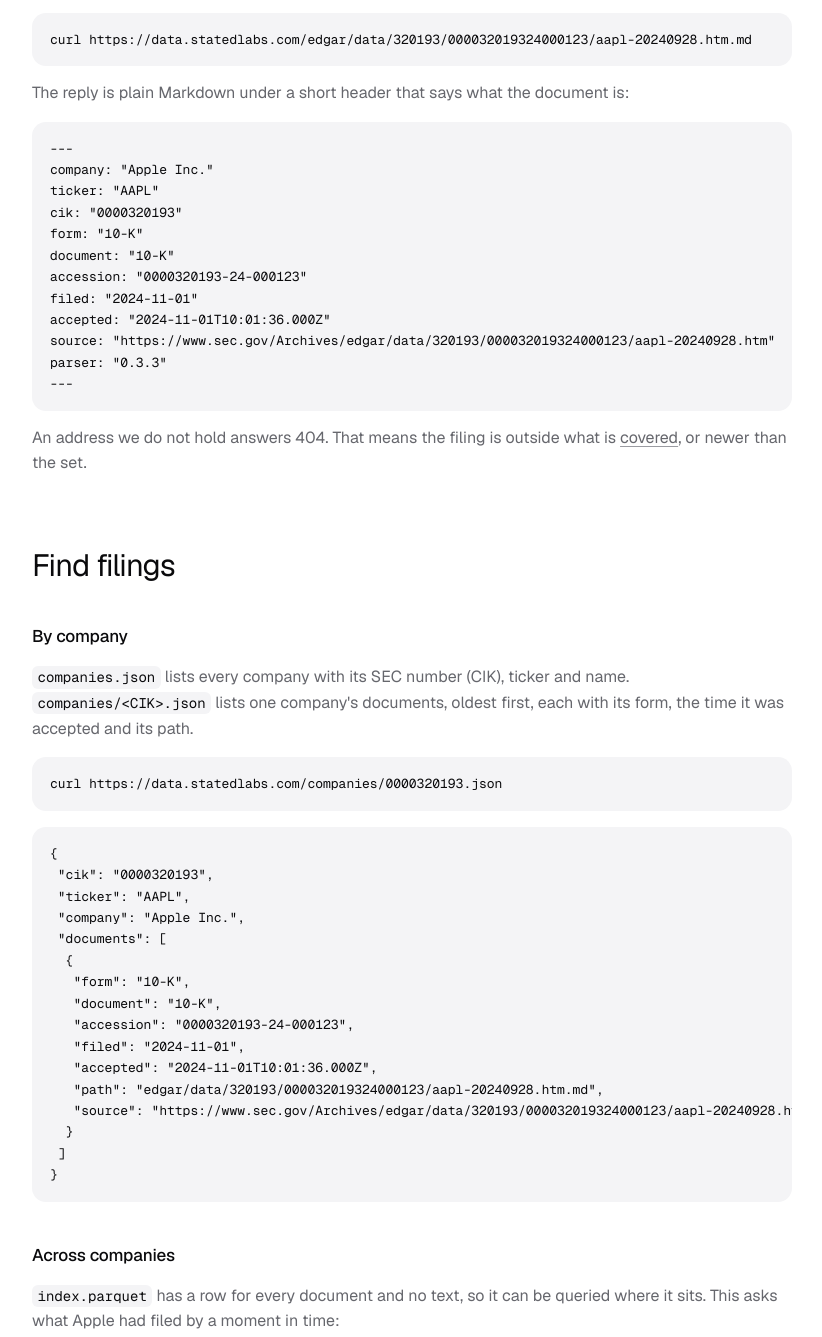
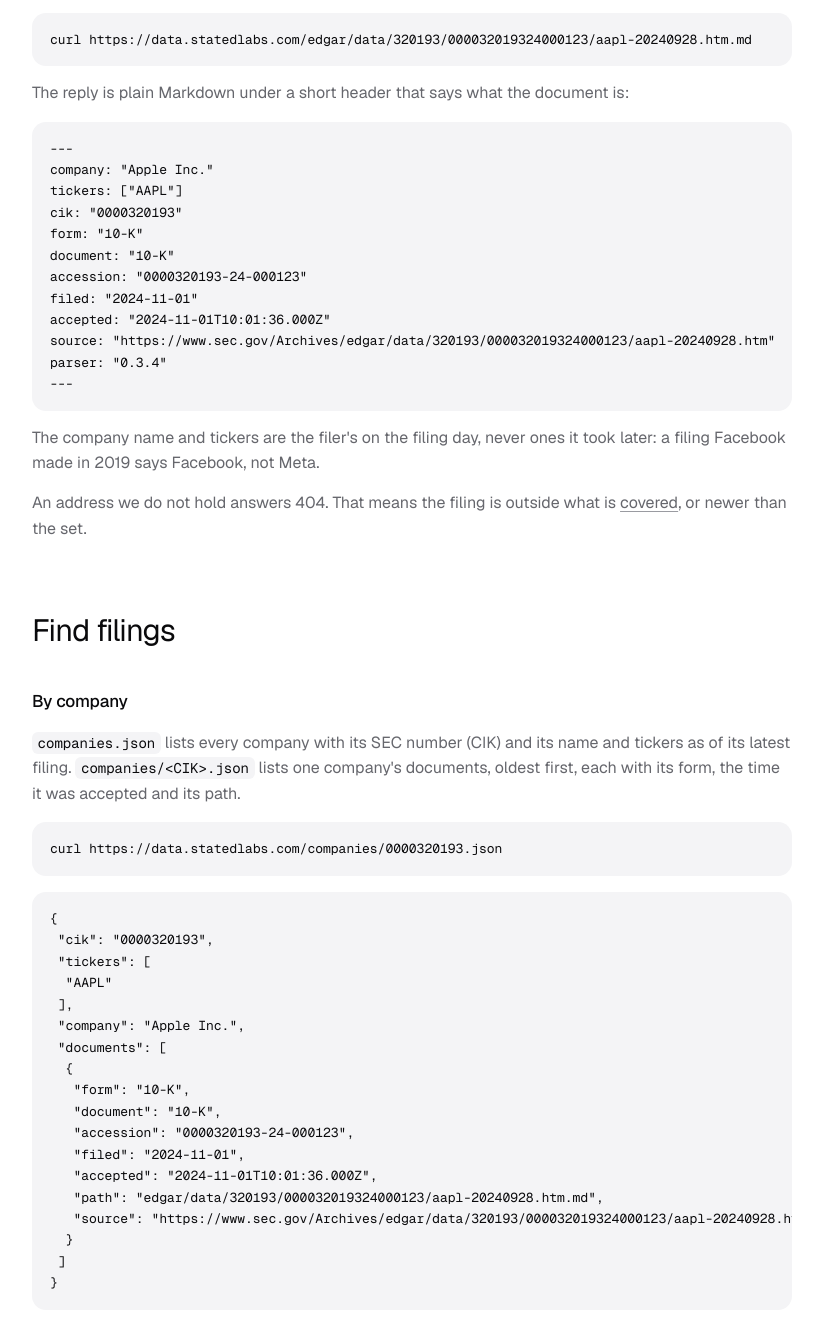
Before and after one commit to zmccormick7/Stated, a plain HTML site: page site/filings/index.html in a window 1280 px wide. Shown: the part 1700-3037 px from the top of the page, without its empty margins (228-1050 px from the left). Drawn offline with nearby package versions, Linux system fonts and the light colour scheme.

Commit message:
Filings page: company and tickers are the filer's on the filing day
The header's ticker is now tickers, a list, and both it and company are as
of the filing day, never later ones.

Co-Authored-By: Claude Fable 5.2 <noreply@anthropic.com>

```diff
--- a/site/filings/index.html
+++ b/site/filings/index.html
@@ -206,7 +206,7 @@ The following table shows net sales by category for 2024, 2023 and 2022 (dollars
   <p>The reply is plain Markdown under a short header that says what the document is:</p>
 <pre>---
 company: "Apple Inc."
-ticker: "AAPL"
+tickers: ["AAPL"]
 cik: "0000320193"
 form: "10-K"
 document: "10-K"
@@ -214,17 +214,20 @@ accession: "0000320193-24-000123"
 filed: "2024-11-01"
 accepted: "2024-11-01T10:01:36.000Z"
 source: "https://www.sec.gov/Archives/edgar/data/320193/000032019324000123/aapl-20240928.htm"
-parser: "0.3.3"
+parser: "0.3.4"
 ---</pre>
+  <p>The company name and tickers are the filer's on the filing day, never ones it took later: a filing Facebook made in 2019 says Facebook, not Meta.</p>
   <p>An address we do not hold answers 404. That means the filing is outside what is <a href="#covered">covered</a>, or newer than the set.</p>
 
   <h2 id="find">Find filings</h2>
   <h3>By company</h3>
-  <p><code>companies.json</code> lists every company with its SEC number (CIK), ticker and name. <code>companies/&lt;CIK&gt;.json</code> lists one company's documents, oldest first, each with its form, the time it was accepted and its path.</p>
+  <p><code>companies.json</code> lists every company with its SEC number (CIK) and its name and tickers as of its latest filing. <code>companies/&lt;CIK&gt;.json</code> lists one company's documents, oldest first, each with its form, the time it was accepted and its path.</p>
 <pre class="wrap">curl https://data.statedlabs.com/companies/0000320193.json</pre>
 <pre>{
  "cik": "0000320193",
- "ticker": "AAPL",
+ "tickers": [
+  "AAPL"
+ ],
  "company": "Apple Inc.",
  "documents": [
   {
@@ -267,8 +270,8 @@ print(row["company"], row["accepted"], len(row["text"]))</pre>
         <tr><td><code>id</code></td><td>string</td><td>Accession number and the document's file name. Unique.</td></tr>
         <tr><td><code>accession</code></td><td>string</td><td>The filing's accession number. An 8-K and its exhibits share one.</td></tr>
         <tr><td><code>cik</code></td><td>string</td><td>The filer's SEC number, ten digits. Match companies on this.</td></tr>
-        <tr><td><code>ticker</code></td><td>string</td><td>A ticker the company was in the index under. Tickers change and are reused, so treat it as a label.</td></tr>
-        <tr><td><code>company</code></td><td>string</td><td>The filer's name on the SEC's record.</td></tr>
+        <tr><td><code>tickers</code></td><td>list of strings</td><td>The company's tickers on the filing day, in capitals without punctuation (<code>BRKB</code>): the ones the filing tags on its own cover or, where it tags none, the ones the index held the company under at the month end before. Empty when neither gives one. Tickers change and are reused, so treat them as labels.</td></tr>
+        <tr><td><code>company</code></td><td>string</td><td>The filer's name on the filing day, as the SEC's index lists the filing. A company that later changed its name keeps the old one on its earlier filings.</td></tr>
         <tr><td><code>form</code></td><td>string</td><td><code>10-K</code>, <code>10-Q</code>, <code>8-K</code> or <code>DEF 14A</code>.</td></tr>
         <tr><td><code>document</code></td><td>string</td><td>The document's type within the filing: the form itself, or <code>EX-99.1</code>, <code>EX-99.2</code> and so on.</td></tr>
         <tr><td><code>filed</code></td><td>date</td><td>The filing date the SEC gives.</td></tr>
@@ -314,6 +317,7 @@ print(row["company"], row["accepted"], len(row["text"]))</pre>
     <li>Footnote markers are kept as text and are not linked to their footnotes.</li>
     <li>Amended filings (10-K/A, 10-Q/A, 8-K/A) and exhibits other than exhibit 99 are not included.</li>
     <li>Companies that file only foreign forms (20-F, 40-F, 6-K) are not covered.</li>
+    <li><code>tickers</code> is empty where no ticker is known for the filing day: mostly filings made before filers began tagging their covers, around 2020, by companies that were not in the index that month. It lists only share classes the index has held.</li>
   </ul>
 
   <h2 id="licence">Licence</h2>
```
